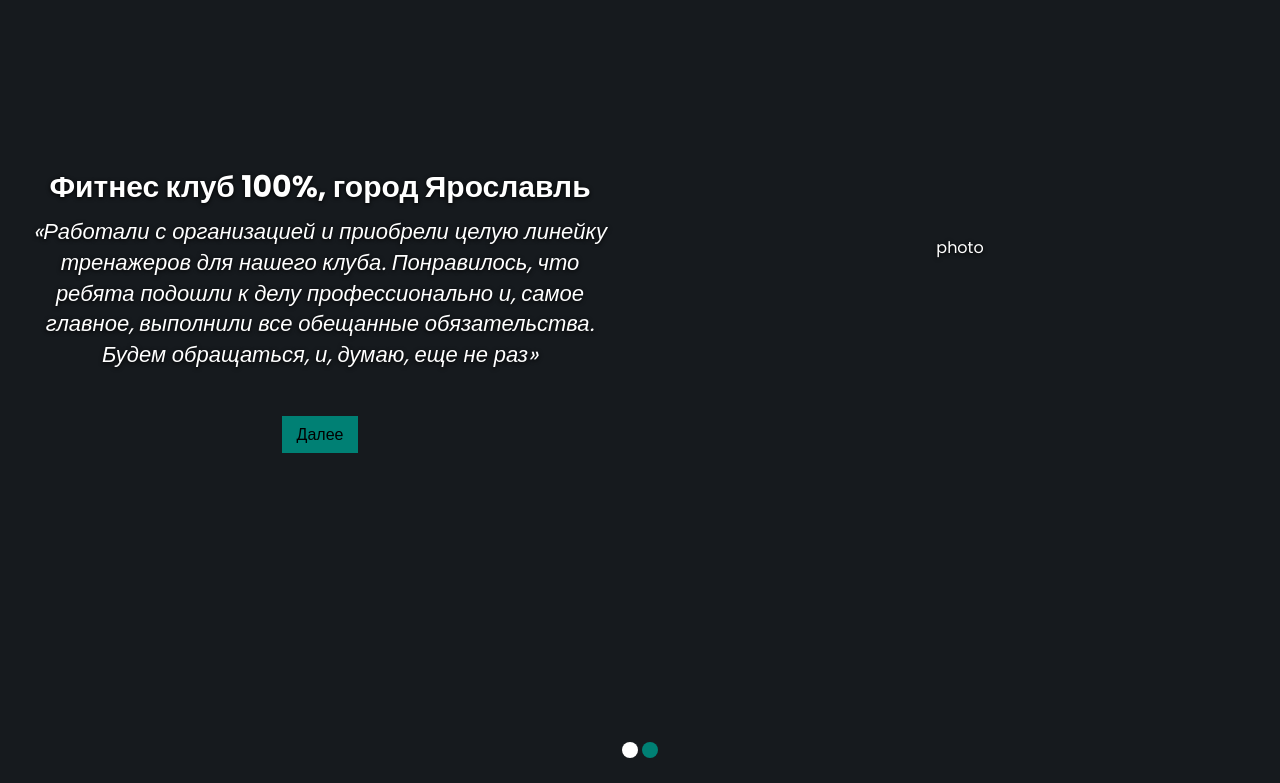
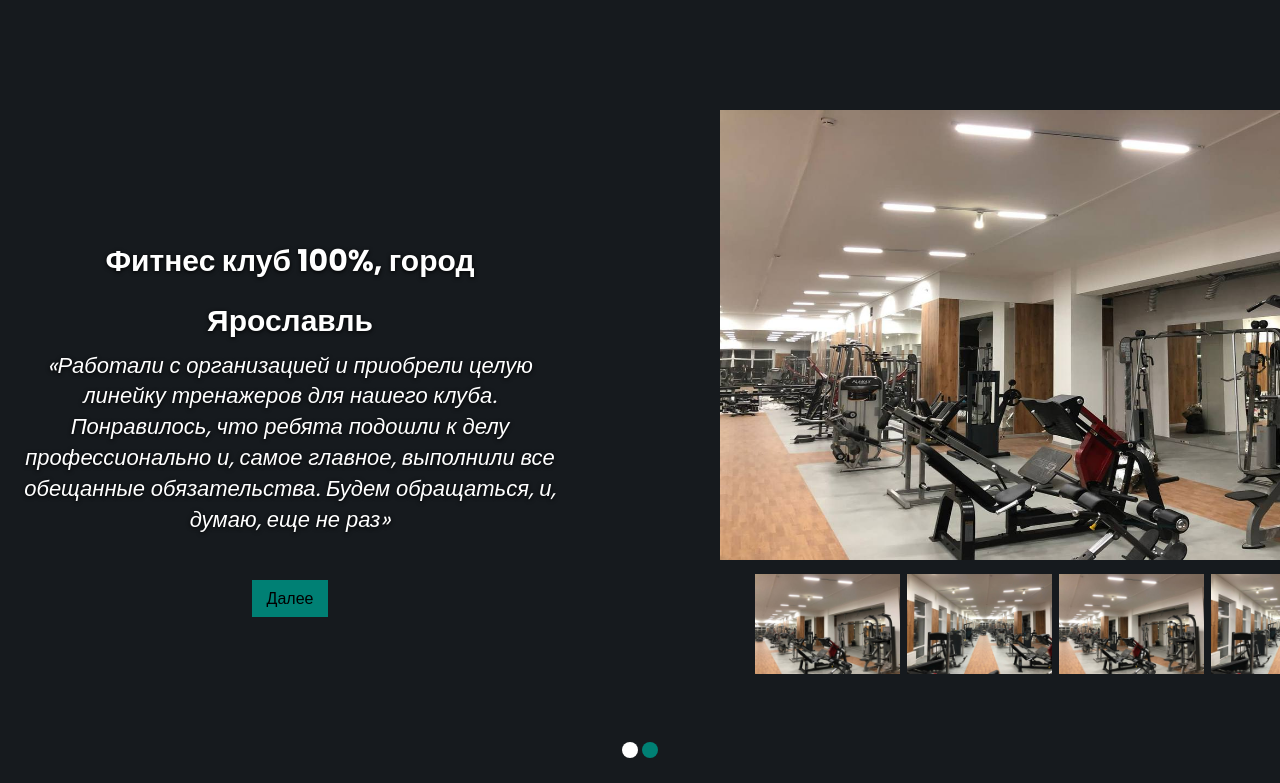
Before and after one commit to pvelp/ReFit, a website: page main.html in a window 1280 px wide. Shown: the part 2657-3440 px from the top of the page. Drawn offline with nearby package versions, Linux system fonts and the light colour scheme.

Commit message:
Add inner slider

```diff
--- /dev/null
+++ b/js/innerSlider.js
@@ -0,0 +1 @@
+let picItem = document.querySelector('.picItem');
--- a/main.css
+++ b/main.css
@@ -466,11 +466,65 @@ body {
 
 .content-slide{
     width: 50%;
-    height: 100%;
+    height: 800px;
+    display: flex;
 }
 
 .slider-comment{
-    margin-top: 25%;
+    margin-top: 100px;
     margin-left: 20px;
     margin-right: 20px;
 }
+
+.currPic{
+    display: flex;
+    margin-left: 20%;
+    margin-right: 25%;
+    margin-bottom: 2%;
+    background-color: #00d5a9;
+    width: 700px;
+    height: 450px;
+}
+.picLine{
+    display: flex;
+    height: 110px;
+    width: 610px;
+    /*background-color: #008074;*/
+    margin-left: 25%;
+}
+
+.lineItem{
+    margin-left: 7px;
+    display: flex;
+    height: 100%;
+    width: 145px;
+    transition: 1s;
+    /*border: -;*/
+    /*background-color: red;*/
+    /*background: url("images/s");*/
+}
+
+.lineItem:first-child{
+    margin-left: 0;
+}
+
+.picItem{
+    width: 145px;
+    height: 100px;
+}
+
+
+.picItem:hover{
+    border: #00d5a9 solid 2px;
+    cursor: pointer;
+}
+
+.picItem.active{
+    border: #00d5a9 solid 2px;
+}
+
+.mainPicItem{
+    display: flex;
+    width: 700px;
+    height: 450px;
+}
--- a/main.html
+++ b/main.html
@@ -150,7 +150,23 @@
                                                  onclick="return anchorScroller(this)">Далее</a></div>
             </div>
             <div class="content-slide">
-                photo
+                <div class="currPic slide1">
+                    <img src="images/Sochi.jpg" alt="TMP2" class="mainPicItem">
+                </div>
+                <div class="picLine slide1">
+                    <div class="lineItem slide1 pic1">
+                        <img src="images/Sochi.jpg" alt="TMP" class="picItem">
+                    </div>
+                    <div class="lineItem slide1 pic2">
+                        <img src="images/Sochi.jpg" alt="TMP" class="picItem">
+                    </div>
+                    <div class="lineItem slide1 pic3">
+                        <img src="images/Sochi.jpg" alt="TMP" class="picItem">
+                    </div>
+                    <div class="lineItem slide1 pic4">
+                        <img src="images/Sochi.jpg" alt="TMP" class="picItem">
+                    </div>
+                </div>
             </div>
         </div>
         <div class="slide sl2">
@@ -161,23 +177,29 @@
                         ребята подошли к делу профессионально и, самое главное, выполнили все обещанные обязательства.
                         Будем
                         обращаться, и, думаю, еще не раз»</p><a
-                        href="#content_sl" class="more" onclick="return anchorScroller(this)">Далее</a></div>
+                        href="#content_sl" class="more" onclick="return anchorScroller(this)">Далее</a>
+                </div>
             </div>
             <div class="content-slide">
-                photo
+                <div class="currPic slide2">
+                    <img src="images/Yaroslavl.jpg" alt="TMP2" class="mainPicItem">
+                </div>
+                <div class="picLine slide2">
+                    <div class="lineItem slide2 pic1">
+                        <img src="images/Yaroslavl.jpg" alt="TMP" class="picItem">
+                    </div>
+                    <div class="lineItem slide2 pic2">
+                        <img src="images/yar2.jpg" alt="TMP" class="picItem">
+                    </div>
+                    <div class="lineItem slide2 pic3">
+                        <img src="images/Yaroslavl.jpg" alt="TMP" class="picItem">
+                    </div>
+                    <div class="lineItem slide2 pic4">
+                        <img src="images/yar2.jpg" alt="TMP" class="picItem">
+                    </div>
+                </div>
             </div>
         </div>
-        <!--        <div class="slide sl3">-->
-        <!--            <div><h2 class="slider__header" style="font-size: 20px">Маяковский В.В.</h2>-->
-        <!--                <p>«Я волком бы выгрыз бюрократизм.<br>К мандатам почтения нету.»</p><a href="#content" class="more"-->
-        <!--                                                                                        onclick="return anchorScroller(this)">Далее</a>-->
-        <!--            </div>-->
-        <!--        </div>-->
-        <!--        <div class="slide sl4">-->
-        <!--            <div><h2 class="slider__header" style="font-size: 20px">Лермонтов М.Ю.</h2>-->
-        <!--                <p>«И скучно и грустно! - и некому руку подать<br>В минуту душевной невзгоды... »</p><a-->
-        <!--                        href="#content_sl" class="more" onclick="return anchorScroller(this)">Далее</a></div>-->
-        <!--        </div>-->
     </div>
 </section>
 
```
Also changed, not shown: images/Sochi.jpg (added), images/Yaroslavl.jpg (added), images/yar2.jpg (added).
